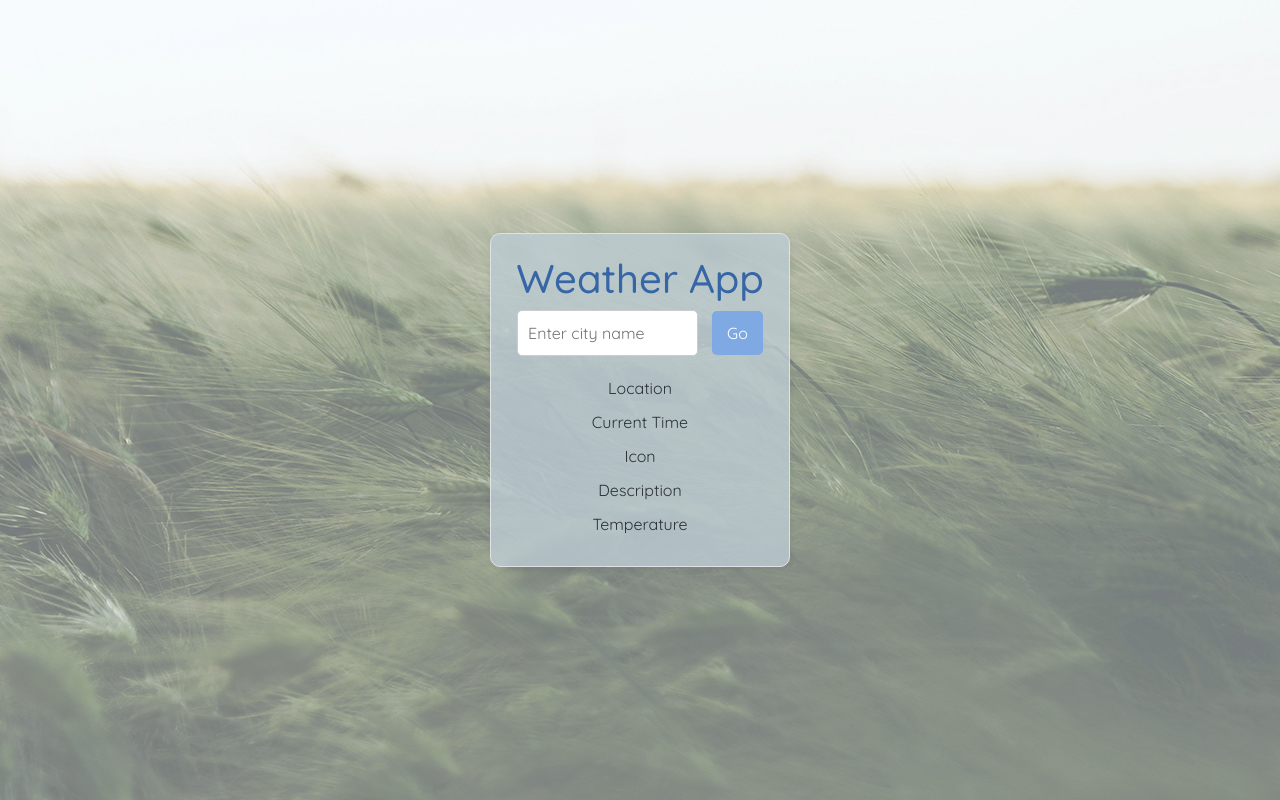
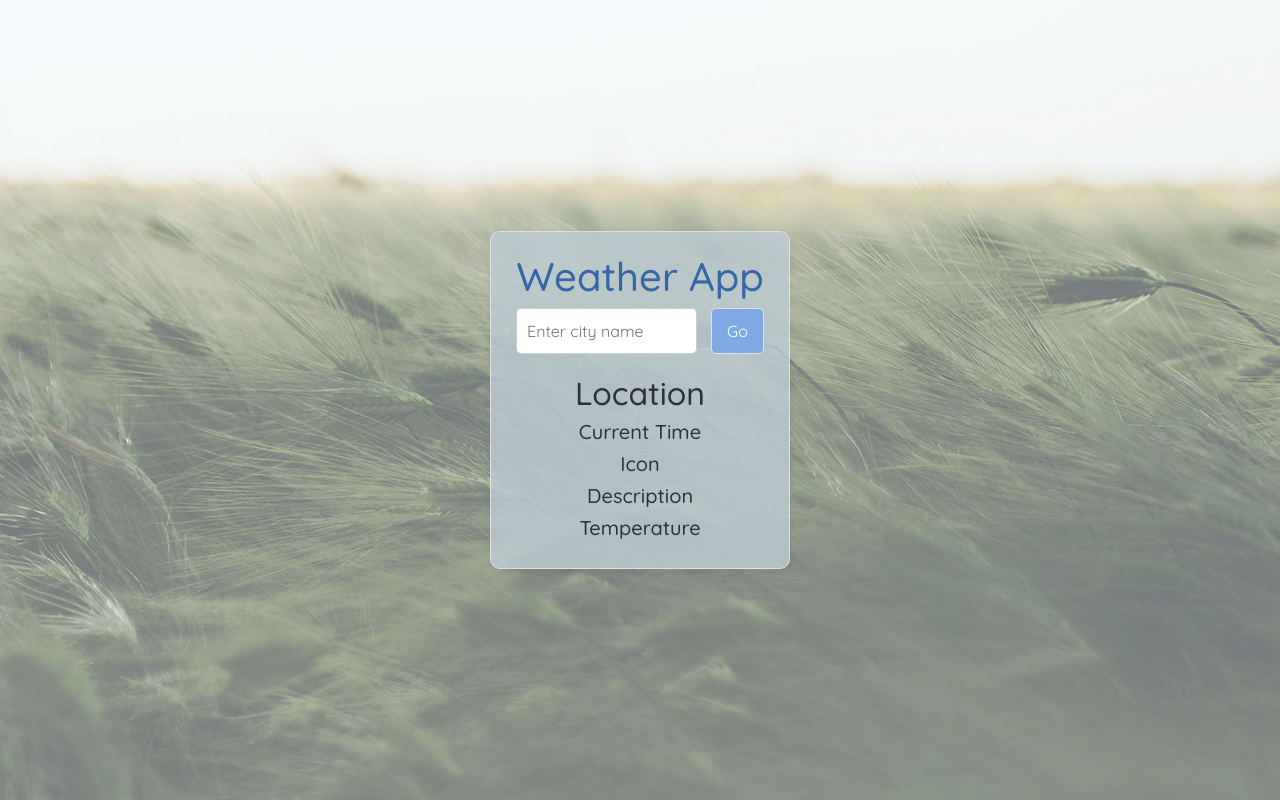
Before and after one commit to waniaris/Weather-Dashboard, a plain HTML site: page index.htm in a window 1280 px wide. Drawn offline with nearby package versions, Linux system fonts and the light colour scheme; files that its build step writes are made by us from their sources.

Commit message:
text styles and go button

```diff
--- a/index.htm
+++ b/index.htm
@@ -16,15 +16,15 @@
         <h1>Weather App</h1>
         <div class="input-section">
             <input type="text" id="city" placeholder="Enter city name" required>
-            <button id="getWeather">Go</button>
+            <button id="getWeather" class="border border-1">Go</button>
          </div>
 
         <div id="weatherResult" class="weather-result">
-            <p id="locationResult">Location</p>
-            <p id="timeResult">Current Time</p>
-            <p id="iconResult">Icon</p>
-            <p id="descriptionResult">Description</p>
-            <p id="temperatureResult">Temperature</p>
+            <h2 id="locationResult">Location</h2>
+            <h5 id="timeResult">Current Time</h5>
+            <h5 id="iconResult">Icon</h5>
+            <h5 id="descriptionResult">Description</h5>
+            <h5 id="temperatureResult">Temperature</h5>
         </div>
     </div>
 
```
